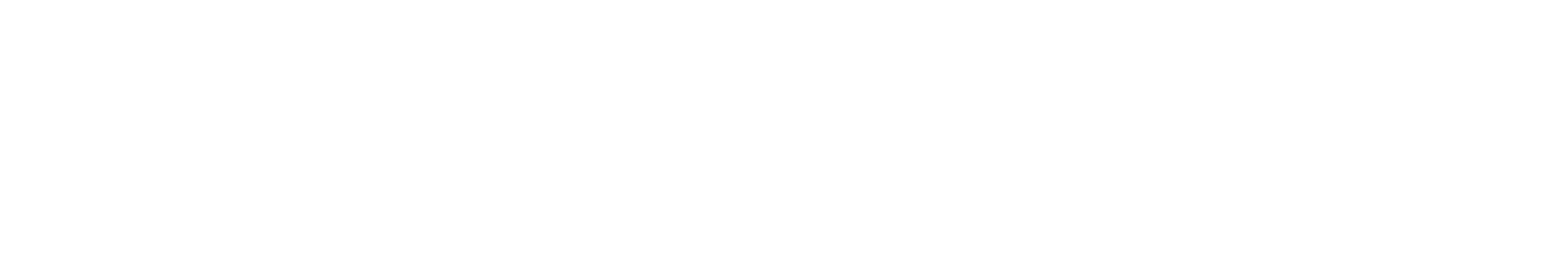
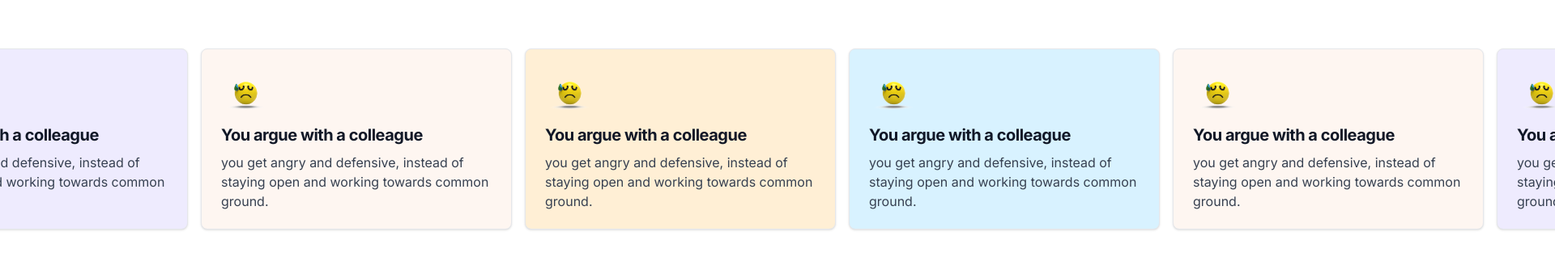
Before and after one commit to Akayush-17/NextJS_animate, a Next.js app: page / in a window 1280 px wide. Shown: the part 1408-1731 px from the top of the page at 81% size, 1920 px wide, since content can reach past the window. Before the commit the page ends 960 px from the top, so only its background shows below. Built offline with nearby package versions, Linux system fonts and the light colour scheme.

Commit message:
added cards and cards animation

```diff
--- /dev/null
+++ b/src/components/Cards.tsx
@@ -0,0 +1,42 @@
+"use client"
+import React, { useState } from 'react';
+
+interface CardProps {
+  title: string;
+  description: string;
+  imageSrc: string;
+  color: string;
+}
+
+const Cards: React.FC<CardProps> = ({ imageSrc, title, description, color }) => {
+  const [isHovered, setIsHovered] = useState(false);
+
+  const cardStyle = {
+    backgroundColor: color,
+    transform: isHovered ? 'rotate(10deg)' : 'rotate(0)',
+    transition: 'transform 0.3s ease',
+  };
+
+  return (
+    <div
+      className='cards mt-28'
+      onMouseEnter={() => setIsHovered(true)}
+      onMouseLeave={() => setIsHovered(false)}
+    >
+      <div
+        style={cardStyle}
+        className='block max-w-md w-96 h-56 p-6 border border-gray-200 rounded-lg shadow hover:shadow-lg'
+      >
+        <img className='h-16 w-16' src={imageSrc} alt='Emoji' />
+        <h2 className='mb-2 mt-1 text-xl font-bold tracking-tight text-gray-900 '>
+          {title}
+        </h2>
+        <p className='font-normal text-gray-700 dark:text-gray-700'>
+          {description}
+        </p>
+      </div>
+    </div>
+  );
+};
+
+export default Cards;
--- a/src/components/Homepage.tsx
+++ b/src/components/Homepage.tsx
@@ -1,12 +1,16 @@
 import React from 'react';
 import Navbar from './Navbar';
 import Header from './Header';
+import TextArea from './textArea';
+import HorizontalScrollCards from './HorizontalScroll';
 
 const Homepage = () => {
   return (
     <>
       <Navbar />
       <Header/>
+      <TextArea/>
+      <HorizontalScrollCards/>
     </>
   );
 }
--- /dev/null
+++ b/src/components/HorizontalScroll.tsx
@@ -0,0 +1,27 @@
+import React from 'react';
+import Cards from './Cards';
+import { cardData } from '.';
+
+const HorizontalScrollCards = () => {
+  return (
+    <div className='mt-[13%]'>
+      <h2 className='font-bold text-gray-900 text-5xl'>
+        Does this sound familiar...
+      </h2>
+
+      <div className='overflow-x-auto flex space-x-4 p-4'>
+        {cardData.map((card) => (
+          <Cards
+            key={card.id}
+            title={card.title}
+            description={card.description}
+            imageSrc={card.imageSrc.src}
+            color={card.color}
+          />
+        ))}
+      </div>
+    </div>
+  );
+}
+
+export default HorizontalScrollCards;
--- a/src/components/index.js
+++ b/src/components/index.js
@@ -1,4 +1,4 @@
-
+import emojy from "../assets/emojy.png"
 export const navLinks = [
   {
     id: "home",
@@ -18,3 +18,63 @@
   },
 
 ];
+
+export const cardData = [
+  {
+    id: "1",
+    imageSrc: emojy,
+    title: "You argue with a colleague",
+    description: "you get angry and defensive, instead of staying open and working towards common ground.",
+    color: "#d8f2ff",
+  },
+  {
+    id: "2",
+    imageSrc: emojy,
+    title: "You argue with a colleague",
+    description: "you get angry and defensive, instead of staying open and working towards common ground.",
+    color: "#ffefd5",
+  },
+  {
+    id: "3",
+    imageSrc: emojy,
+    title: "You argue with a colleague",
+    description: "you get angry and defensive, instead of staying open and working towards common ground.",
+    color: "#eeebfe",
+  },
+  {
+    id: "4",
+    imageSrc: emojy,
+    title: "You argue with a colleague",
+    description: "you get angry and defensive, instead of staying open and working towards common ground.",
+    color: "#fef6f1",
+  },
+  {
+    id: "5",
+    imageSrc: emojy,
+    title: "You argue with a colleague",
+    description: "you get angry and defensive, instead of staying open and working towards common ground.",
+    color: "#ffefd5",
+  },
+  {
+    id: "6",
+    imageSrc: emojy,
+    title: "You argue with a colleague",
+    description: "you get angry and defensive, instead of staying open and working towards common ground.",
+    color: "#d8f2ff",
+  },
+  {
+    id: "7",
+    imageSrc: emojy,
+    title: "You argue with a colleague",
+    description: "you get angry and defensive, instead of staying open and working towards common ground.",
+    color: "#fef6f1",
+  },
+  {
+    id: "8",
+    imageSrc: emojy,
+    title: "You argue with a colleague",
+    description: "you get angry and defensive, instead of staying open and working towards common ground.",
+    color: "#eeebfe",
+  },
+
+] ;
--- /dev/null
+++ b/src/components/textArea.tsx
@@ -0,0 +1,25 @@
+import React from 'react'
+
+const textArea = () => {
+  return (
+    <div className='flex flex-row justify-around w-full p-10 mt-[8%]'>
+
+        <div className='w-[20%]'>
+            <h2 className='text-3xl font-bold'> EQ beats IQ</h2>
+        </div>
+        <div className='w-[22%] text-base text-gray-700 font-medium'>
+            <p>
+                People with high emotional intelligence (EQ) live more fulfilled lives. they tend to be happier and have healthier relationships.
+            </p>
+        </div>
+        <div className='w-[22%] text-gray-700 font-medium'>
+            <p>
+               They are more successful in their pursuits and make for inspiring leaders. According to science, they warn $29k a year.
+            </p>
+        </div>
+
+    </div>
+  )
+}
+
+export default textArea
```
Also changed, not shown: src/assets/emojy.png (added).
